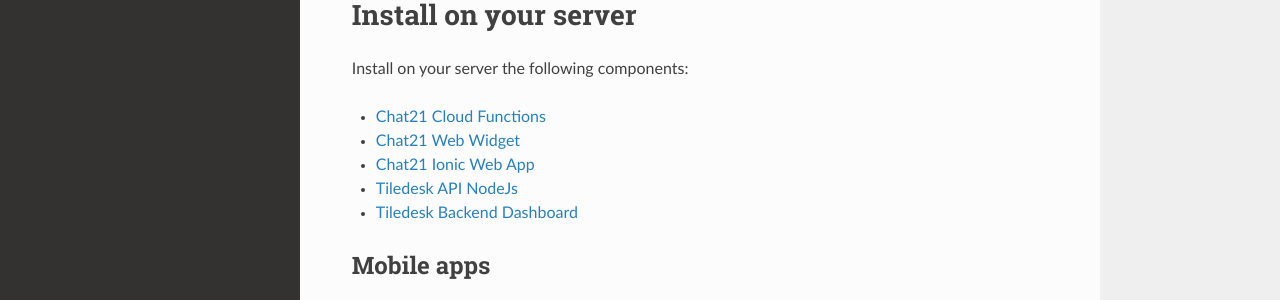
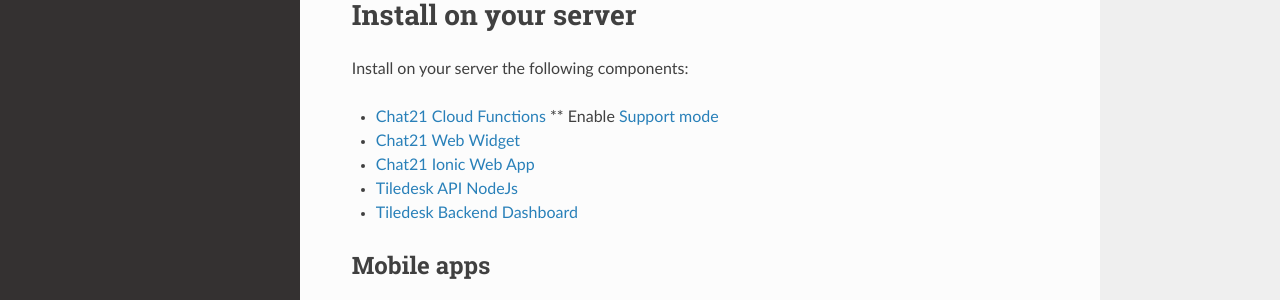
Before and after one commit to NavpreetSamra/tiledesk-docs, a Sphinx documentation site: the page built from docs/index.md, in a window 1280 px wide and 1233 px high. Shown: the part 489-789 px from the top of the window. Built offline with Sphinx 7.4.7 and the Read the Docs theme 2.0.0, drawn with Linux system fonts in a browser that asks for light colours.

Commit message:
Update index.md

```diff
--- a/docs/index.md
+++ b/docs/index.md
@@ -16,6 +16,7 @@
 Install on your server the following components:
 
 * [Chat21 Cloud Functions](https://github.com/chat21/chat21-cloud-functions)
+** Enable [Support mode](https://github.com/chat21/chat21-cloud-functions/blob/master/docs/setup_options.md#support-mode)
 
 * [Chat21 Web Widget](https://github.com/chat21/chat21-web-widget)
 
```
